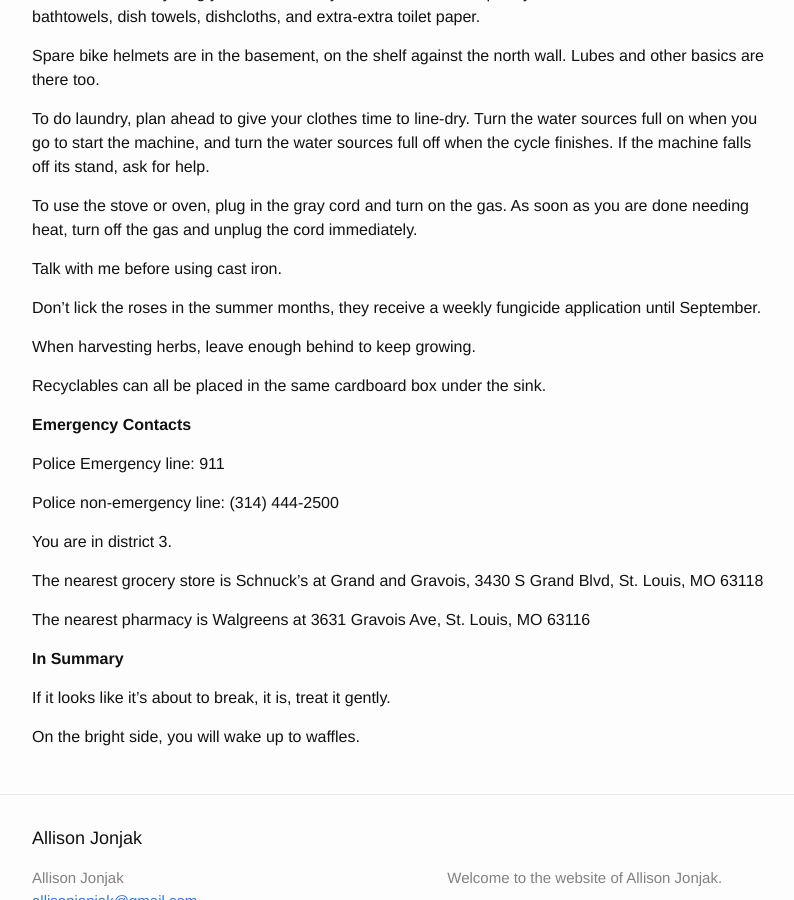
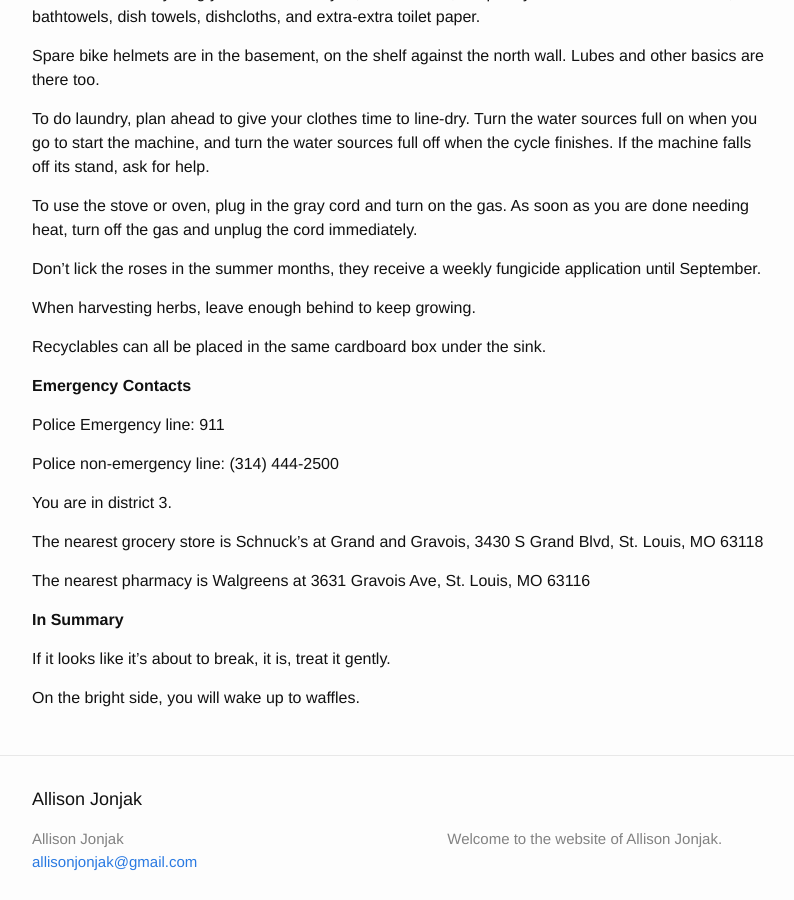
Before and after one commit to cranhandler/cranhandler.github.io, a Jekyll site: the page built from about/visiting.md, in a window 1280 px wide and 900 px high, scrolled down 654 px. Shown: the whole window, without its empty margins (238-1032 px from the left). Built offline with Jekyll 4.4.1, drawn with Linux system fonts in a browser that asks for light colours.

Commit message:
Update visiting.md

```diff
--- a/about/visiting.md
+++ b/about/visiting.md
@@ -39,8 +39,6 @@ layout: default
 
  To use the stove or oven, plug in the gray cord and turn on the gas. As soon as you are done needing heat, turn off the gas and unplug the cord immediately.
 
- Talk with me before using cast iron.
-
  Don't lick the roses in the summer months, they receive a weekly fungicide application until September.
 
  When harvesting herbs, leave enough behind to keep growing.
```
